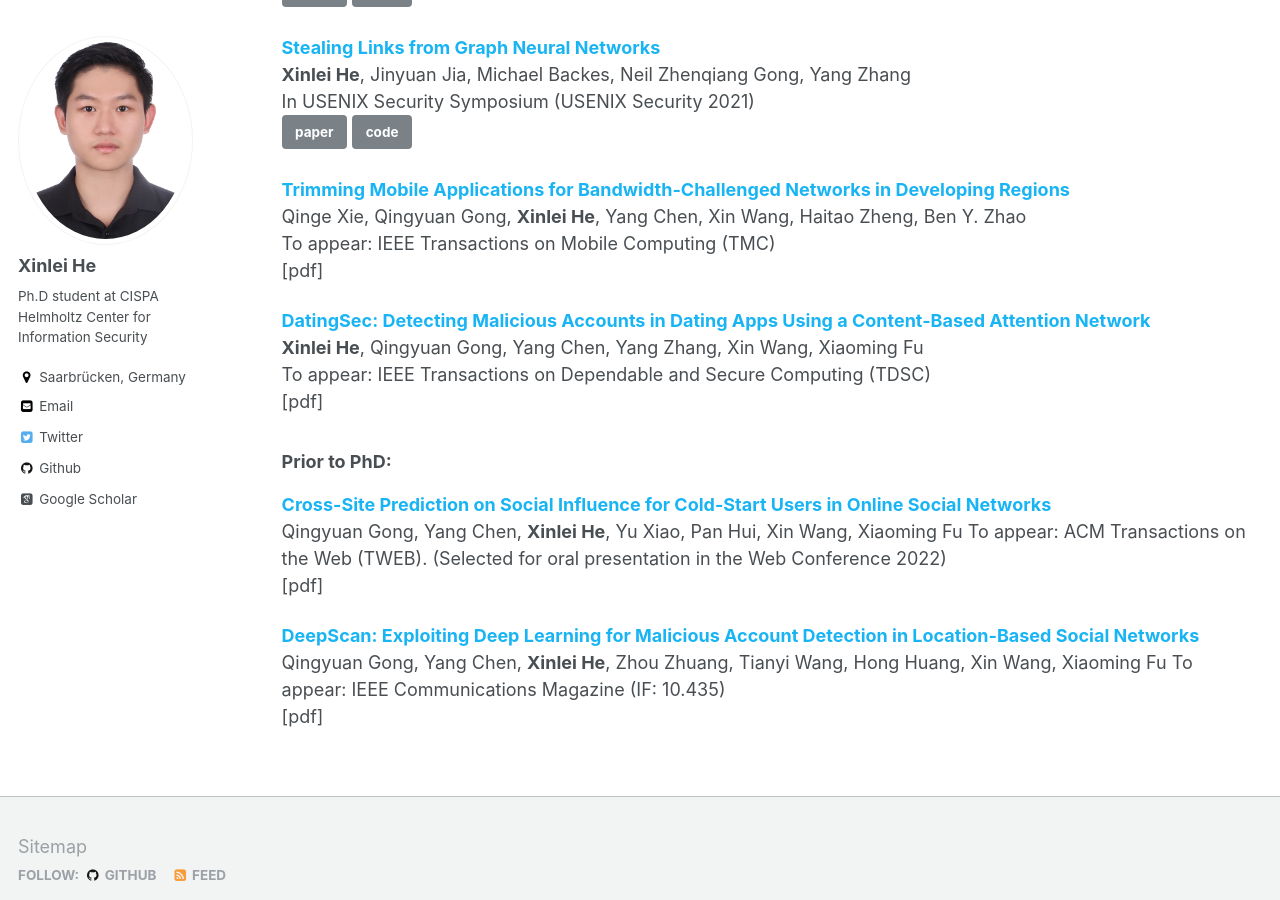
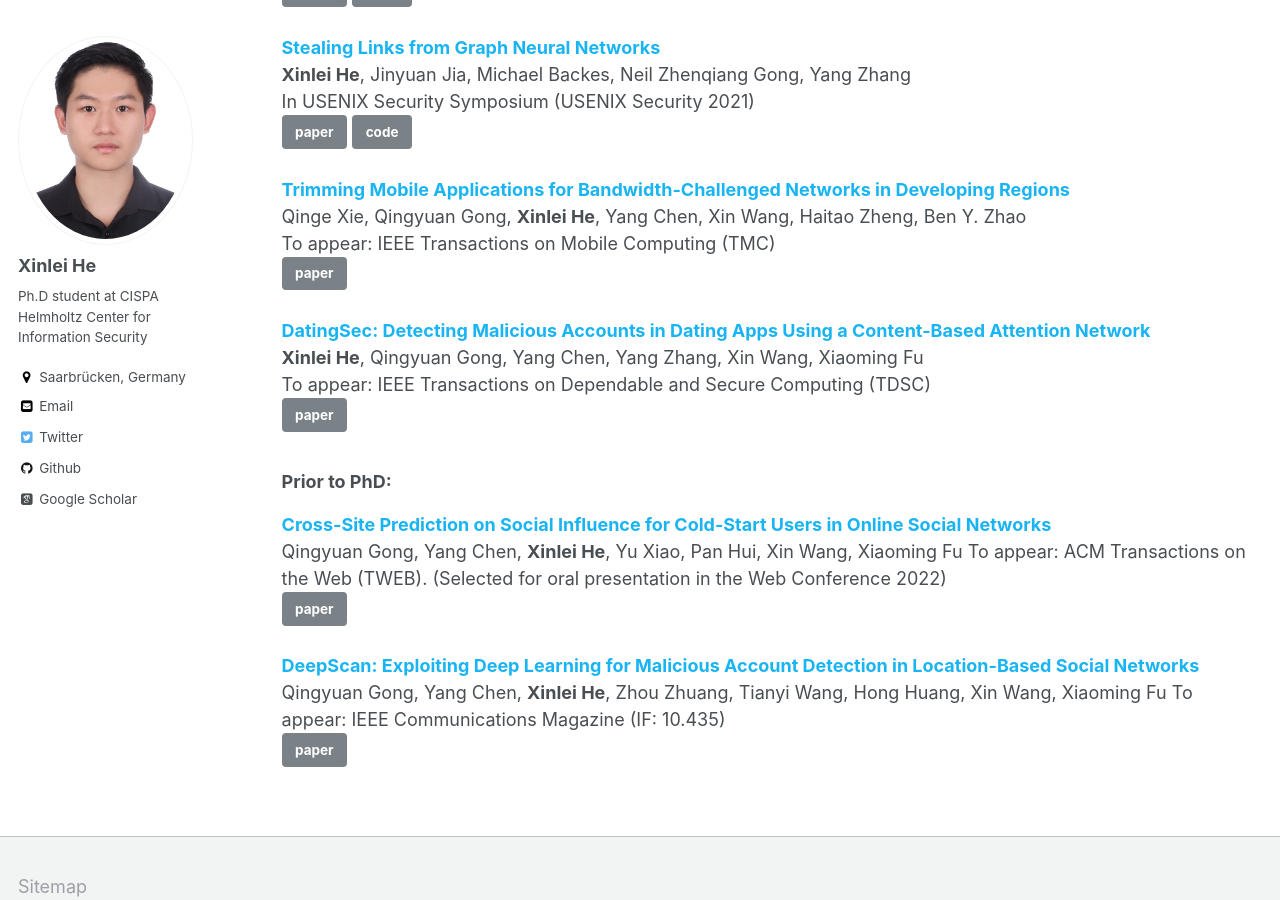
Before and after one commit to xinleihe/xinleihe.github.io, a Jekyll site: the page built from _pages/publications.md, in a window 1280 px wide and 900 px high, scrolled down 903 px. Built offline with Jekyll 4.4.1, drawn with Linux system fonts in a browser that asks for light colours; some web fonts are replaced.

Commit message:
update pub

```diff
--- a/_pages/publications.md
+++ b/_pages/publications.md
@@ -69,13 +69,14 @@ You can also find my publications on <u><a href="https://scholar.google.com/cita
 <b><font color="#19B4F3">Trimming Mobile Applications for Bandwidth-Challenged Networks in Developing Regions</font></b>
 <br>Qinge Xie, Qingyuan Gong, **Xinlei He**, Yang Chen, Xin Wang, Haitao Zheng, Ben Y. Zhao
 <br>To appear: IEEE Transactions on Mobile Computing (TMC)
-<br>[[pdf]](https://arxiv.org/abs/1912.01328)
+<br><a href="https://arxiv.org/abs/1912.01328" class="btn btn-primary" target="_blank">paper</a>
+<!-- [[pdf]](https://arxiv.org/abs/1912.01328) -->
 
 
 <b><font color="#19B4F3">DatingSec: Detecting Malicious Accounts in Dating Apps Using a Content-Based Attention Network</font></b>
 <br>**Xinlei He**, Qingyuan Gong, Yang Chen, Yang Zhang, Xin Wang, Xiaoming Fu
 <br>To appear: IEEE Transactions on Dependable and Secure Computing (TDSC)
-<br>[[pdf]]()
+<br><a href="https://ieeexplore.ieee.org/document/9384217" class="btn btn-primary" target="_blank">paper</a>
 
 
 ### Prior to PhD:
@@ -84,13 +85,14 @@ You can also find my publications on <u><a href="https://scholar.google.com/cita
 <br>Qingyuan Gong, Yang Chen, **Xinlei He**, Yu Xiao, Pan Hui, Xin Wang, Xiaoming Fu
 To appear: ACM Transactions on the Web (TWEB).
 (Selected for oral presentation in [the Web Conference 2022](https://www2022.thewebconf.org/))
-<br>[[pdf]]()
+<br><a href="https://dl.acm.org/doi/10.1145/3409108" class="btn btn-primary" target="_blank">paper</a>
 
 
 <b><font color="#19B4F3">DeepScan: Exploiting Deep Learning for Malicious Account Detection in Location-Based Social Networks</font></b>
 <br>Qingyuan Gong, Yang Chen, **Xinlei He**, Zhou Zhuang, Tianyi Wang, Hong Huang, Xin Wang, Xiaoming Fu
 To appear: IEEE Communications Magazine (IF: 10.435)
-<br>[[pdf]](https://user.informatik.uni-goettingen.de/~ychen/papers/DeepScan-COMMAG18.pdf)
+<br><a href="https://user.informatik.uni-goettingen.de/~ychen/papers/DeepScan-COMMAG18.pdf" class="btn btn-primary" target="_blank">paper</a>
+<!-- [[pdf]](https://user.informatik.uni-goettingen.de/~ychen/papers/DeepScan-COMMAG18.pdf) -->
 
 <!-- <b>Understanding the Behavioral Differences Between American and German Users: A Data-Driven Study.</b><br>
 Chenxi Yang, Yang Chen, Qingyuan Gong, **Xinlei He**, Yu Xiao, Yuhuan Huang, Xiaoming Fu.
```
